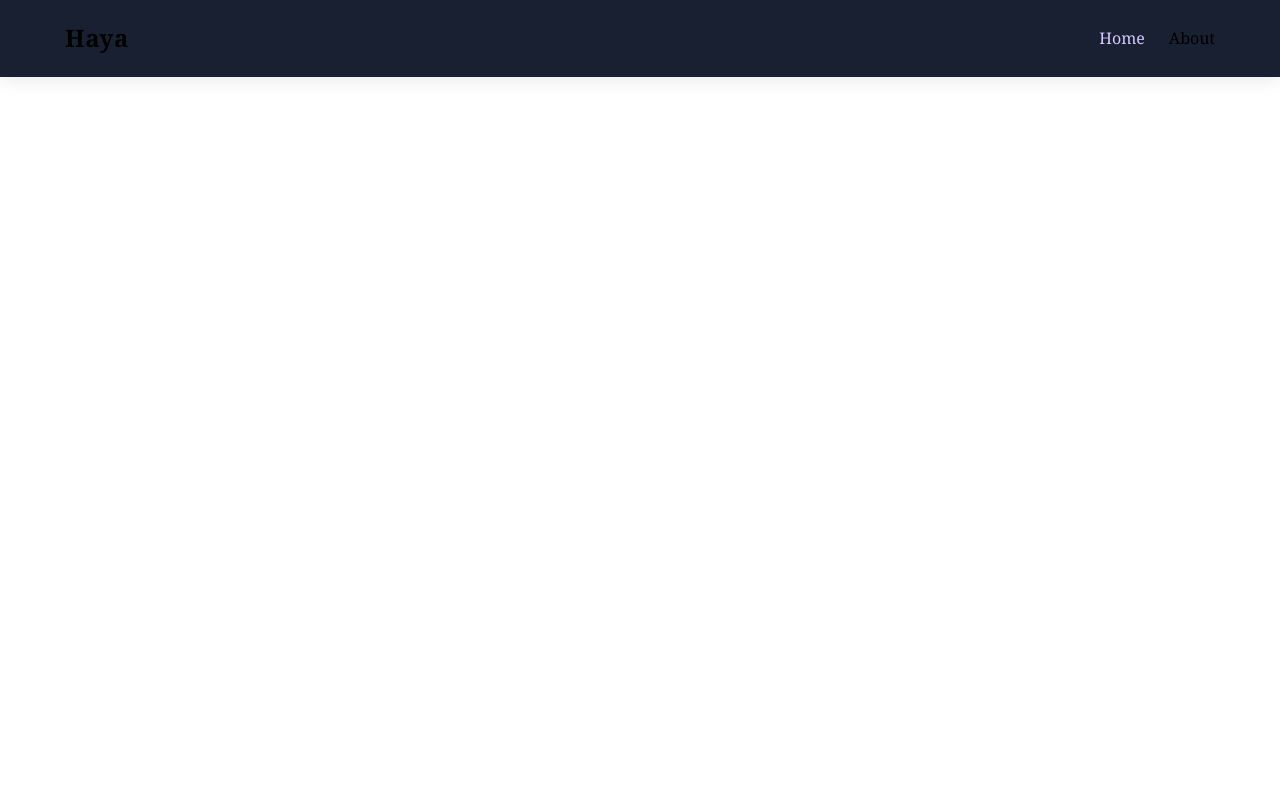
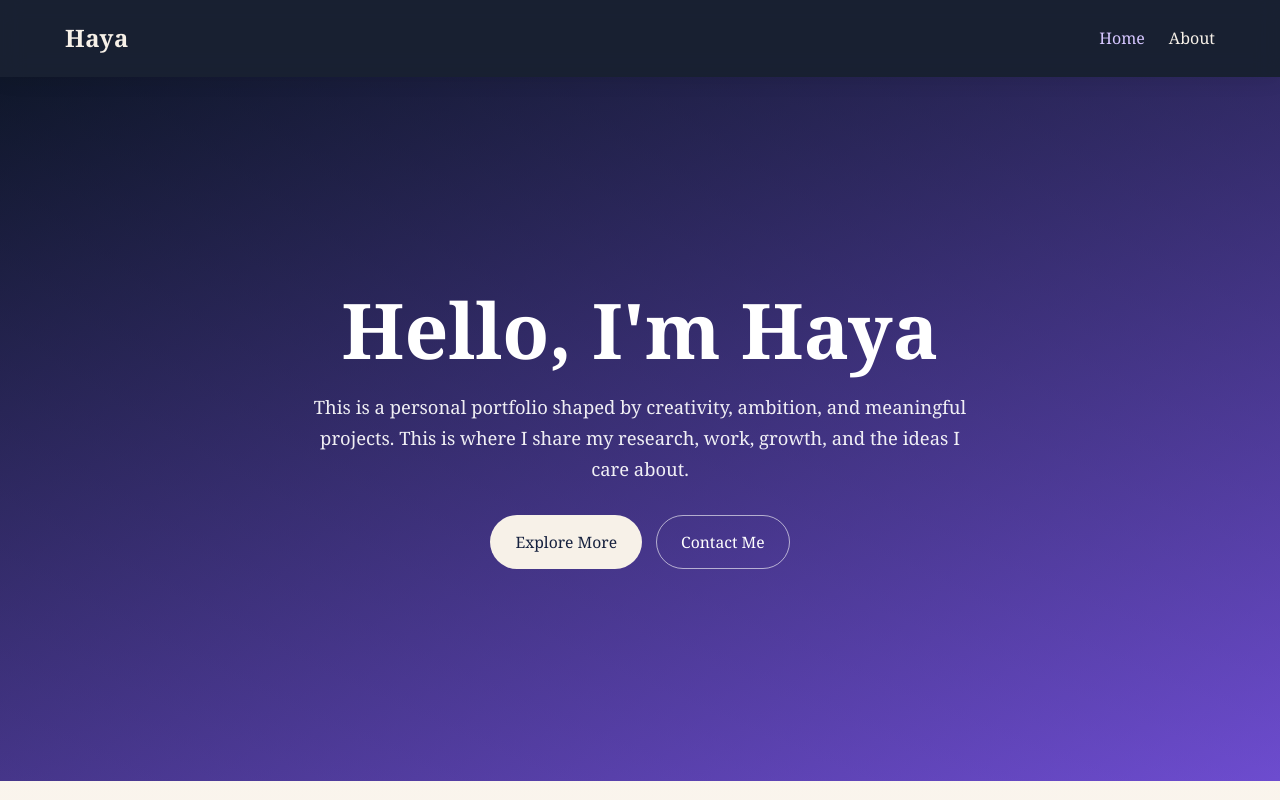
Before and after one commit to hayaalhalabi-maker/hayaalhalabi-maker.github.io, a plain HTML site: page index.html in a window 1280 px wide. Shown: the top 800 px of the page. Drawn offline with Linux system fonts and the light colour scheme.

Commit message:
Update style.css

```diff
--- a/style.css
+++ b/style.css
@@ -1,9 +1,3 @@
-<head>
-  <meta charset="UTF-8" />
-  <meta name="viewport" content="width=device-width, initial-scale=1.0" />
-  <title>Cyber Insights | Portfolio</title>
-  <link rel="stylesheet" href="style.css" />
-</head>
 :root {
   --navy: #16213e;
   --deep-navy: #0f172a;
```
